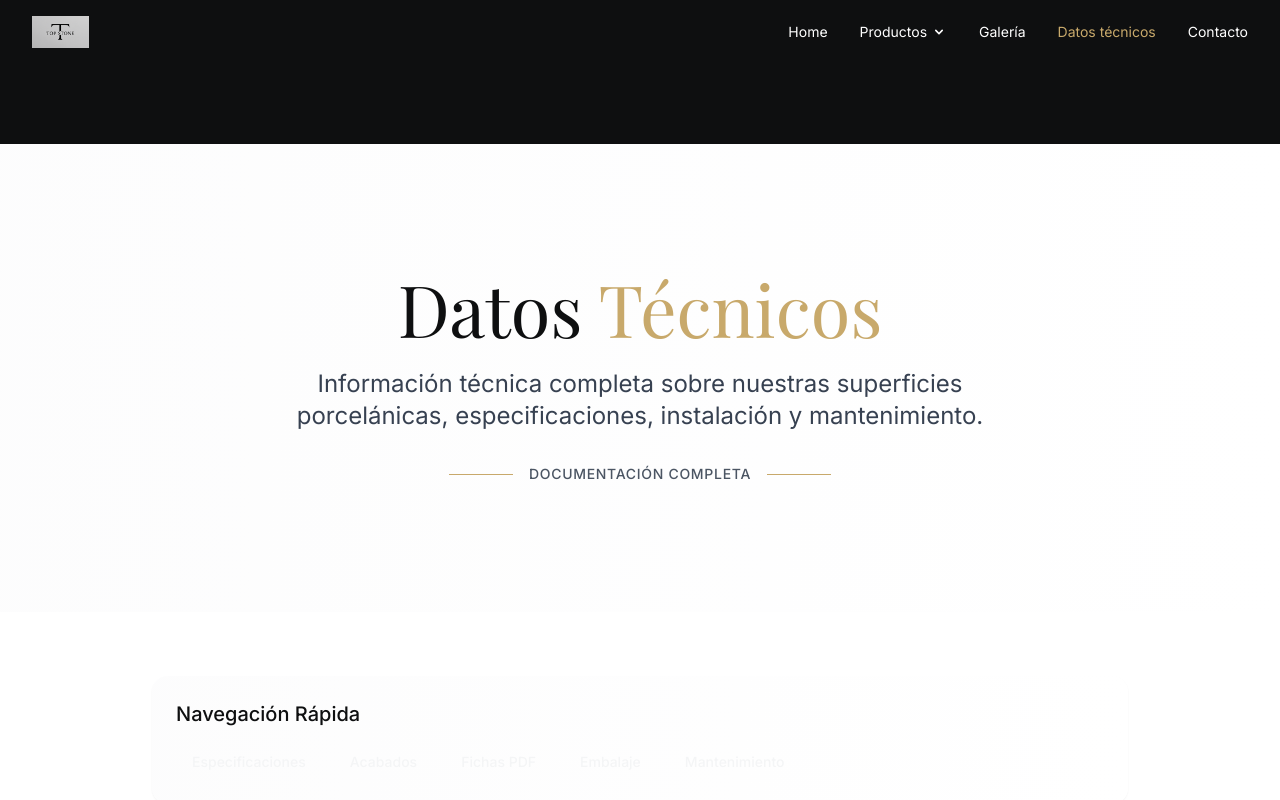
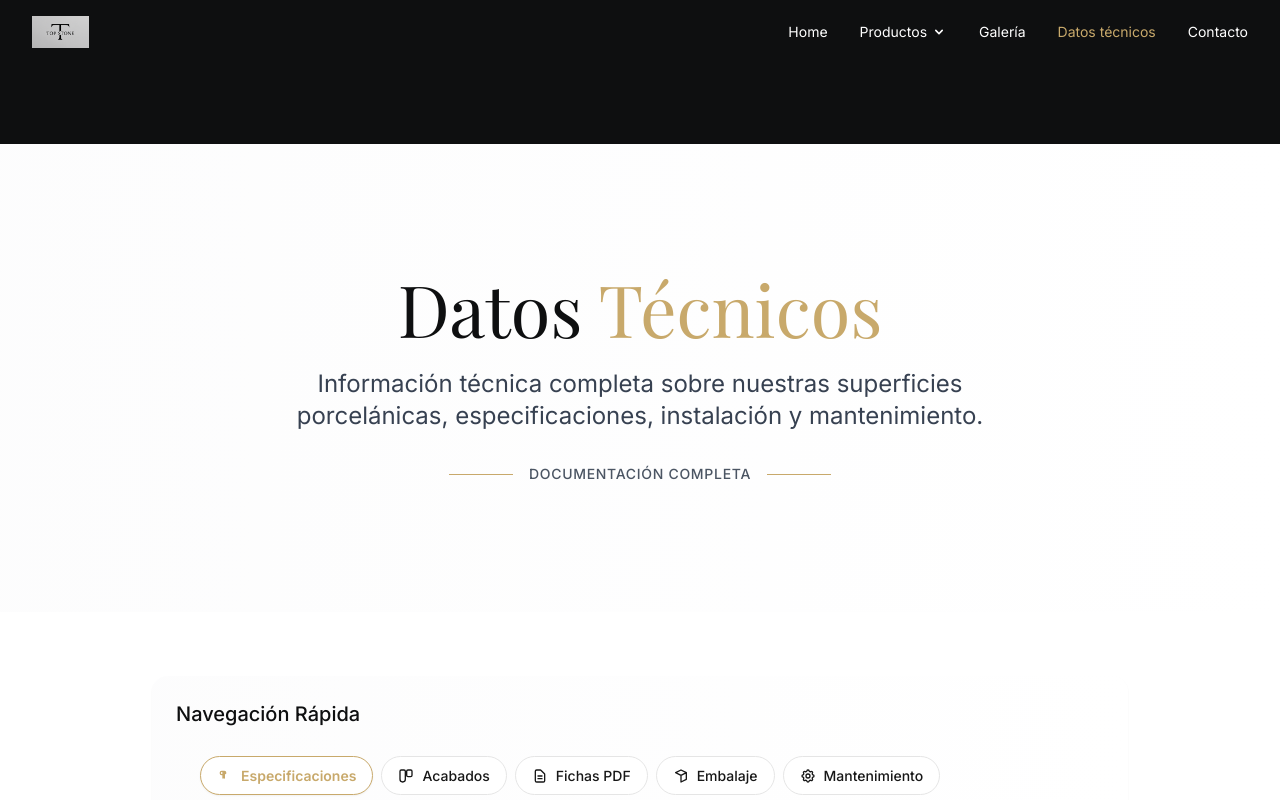
Before and after one commit to xsantcastx/creadevents, an Angular app: page /datos-tecnicos in a window 1280 px wide. Shown: the top 800 px of the page. Built offline with nearby package versions, Linux system fonts and the light colour scheme; a web font is replaced by a local one.

Commit message:
finished

```diff
--- a/src/app/pages/datos-tecnicos/datos-tecnicos.page.html
+++ b/src/app/pages/datos-tecnicos/datos-tecnicos.page.html
@@ -24,53 +24,69 @@
   <section class="py-16 bg-white min-h-screen">
     <div class="max-w-5xl mx-auto px-6">
 
-      <!-- Quick Navigation -->
+      <!-- Quick Navigation with Enhanced Pills -->
       <div class="mb-12 bg-gradient-to-r from-ts-paper to-white rounded-2xl p-6 shadow-sm">
         <h2 class="text-xl font-medium text-ts-bg mb-4">Navegación Rápida</h2>
-        <div class="flex flex-wrap gap-3">
+        <div class="subnav p-0">
           <button
             (click)="openAccordionExclusive('especificaciones')"
             [class]="{
-              'bg-ts-accent text-ts-bg': acordeonesAbiertos['especificaciones'],
-              'bg-white text-ts-bg border border-gray-200 hover:bg-ts-accent hover:text-ts-bg': !acordeonesAbiertos['especificaciones']
+              'pill-active': acordeonesAbiertos['especificaciones'],
+              'pill-light': !acordeonesAbiertos['especificaciones']
             }"
-            class="px-4 py-2 rounded-lg text-sm font-medium transition-all duration-300 hover:scale-105">
+            class="pill">
+            <svg class="w-4 h-4" fill="none" stroke="currentColor" viewBox="0 0 24 24">
+              <path stroke-linecap="round" stroke-linejoin="round" stroke-width="2" d="M9 5H7a2 2 0 00-2 2v1a2 2 0 002 2h2m0 0h2a2 2 0 012-2V7a2 2 0 00-2-2H9m0 0v10m0-10h2v10"></path>
+            </svg>
             Especificaciones
           </button>
           <button
             (click)="openAccordionExclusive('acabados')"
             [class]="{
-              'bg-ts-accent text-ts-bg': acordeonesAbiertos['acabados'],
-              'bg-white text-ts-bg border border-gray-200 hover:bg-ts-accent hover:text-ts-bg': !acordeonesAbiertos['acabados']
+              'pill-active': acordeonesAbiertos['acabados'],
+              'pill-light': !acordeonesAbiertos['acabados']
             }"
-            class="px-4 py-2 rounded-lg text-sm font-medium transition-all duration-300 hover:scale-105">
+            class="pill">
+            <svg class="w-4 h-4" fill="none" stroke="currentColor" viewBox="0 0 24 24">
+              <path stroke-linecap="round" stroke-linejoin="round" stroke-width="2" d="M7 21a4 4 0 01-4-4V5a2 2 0 012-2h4a2 2 0 012 2v12a4 4 0 01-4 4zM21 5a2 2 0 00-2-2h-4a2 2 0 00-2 2v6a2 2 0 002 2h4a2 2 0 002-2V5z"></path>
+            </svg>
             Acabados
           </button>
           <button
             (click)="openAccordionExclusive('fichas')"
             [class]="{
-              'bg-ts-accent text-ts-bg': acordeonesAbiertos['fichas'],
-              'bg-white text-ts-bg border border-gray-200 hover:bg-ts-accent hover:text-ts-bg': !acordeonesAbiertos['fichas']
+              'pill-active': acordeonesAbiertos['fichas'],
+              'pill-light': !acordeonesAbiertos['fichas']
             }"
-            class="px-4 py-2 rounded-lg text-sm font-medium transition-all duration-300 hover:scale-105">
+            class="pill">
+            <svg class="w-4 h-4" fill="none" stroke="currentColor" viewBox="0 0 24 24">
+              <path stroke-linecap="round" stroke-linejoin="round" stroke-width="2" d="M9 12h6m-6 4h6m2 5H7a2 2 0 01-2-2V5a2 2 0 012-2h5.586a1 1 0 01.707.293l5.414 5.414a1 1 0 01.293.707V19a2 2 0 01-2 2z"></path>
+            </svg>
             Fichas PDF
           </button>
           <button
             (click)="openAccordionExclusive('packing')"
             [class]="{
-              'bg-ts-accent text-ts-bg': acordeonesAbiertos['packing'],
-              'bg-white text-ts-bg border border-gray-200 hover:bg-ts-accent hover:text-ts-bg': !acordeonesAbiertos['packing']
+              'pill-active': acordeonesAbiertos['packing'],
+              'pill-light': !acordeonesAbiertos['packing']
             }"
-            class="px-4 py-2 rounded-lg text-sm font-medium transition-all duration-300 hover:scale-105">
+            class="pill">
+            <svg class="w-4 h-4" fill="none" stroke="currentColor" viewBox="0 0 24 24">
+              <path stroke-linecap="round" stroke-linejoin="round" stroke-width="2" d="M20 7l-8-4-8 4m16 0l-8 4m8-4v10l-8 4m0-10L4 7m8 4v10"></path>
+            </svg>
             Embalaje
           </button>
           <button
             (click)="openAccordionExclusive('mantenimiento')"
             [class]="{
-              'bg-ts-accent text-ts-bg': acordeonesAbiertos['mantenimiento'],
-              'bg-white text-ts-bg border border-gray-200 hover:bg-ts-accent hover:text-ts-bg': !acordeonesAbiertos['mantenimiento']
+              'pill-active': acordeonesAbiertos['mantenimiento'],
+              'pill-light': !acordeonesAbiertos['mantenimiento']
             }"
-            class="px-4 py-2 rounded-lg text-sm font-medium transition-all duration-300 hover:scale-105">
+            class="pill">
+            <svg class="w-4 h-4" fill="none" stroke="currentColor" viewBox="0 0 24 24">
+              <path stroke-linecap="round" stroke-linejoin="round" stroke-width="2" d="M10.325 4.317c.426-1.756 2.924-1.756 3.35 0a1.724 1.724 0 002.573 1.066c1.543-.94 3.31.826 2.37 2.37a1.724 1.724 0 001.065 2.572c1.756.426 1.756 2.924 0 3.35a1.724 1.724 0 00-1.066 2.573c.94 1.543-.826 3.31-2.37 2.37a1.724 1.724 0 00-2.572 1.065c-.426 1.756-2.924 1.756-3.35 0a1.724 1.724 0 00-2.573-1.066c-1.543.94-3.31-.826-2.37-2.37a1.724 1.724 0 00-1.065-2.572c-1.756-.426-1.756-2.924 0-3.35a1.724 1.724 0 001.066-2.573c-.94-1.543.826-3.31 2.37-2.37.996.608 2.296.07 2.572-1.065z"></path>
+              <path stroke-linecap="round" stroke-linejoin="round" stroke-width="2" d="M15 12a3 3 0 11-6 0 3 3 0 016 0z"></path>
+            </svg>
             Mantenimiento
           </button>
         </div>
--- a/src/app/pages/galeria/galeria.page.html
+++ b/src/app/pages/galeria/galeria.page.html
@@ -19,33 +19,33 @@
   </div>
 </section>
 
-<!-- Enhanced Category Filters -->
-<section class="py-12 bg-white border-b border-gray-100">
-  <div class="max-w-7xl mx-auto px-6">
-    <div class="flex flex-wrap justify-center gap-3 mb-8">
-      <!-- All Categories Button -->
+<!-- Enhanced Category Filters with Pill Components -->
+<section class="py-8 bg-white/50 backdrop-blur-sm border-b border-gray-100">
+  <div class="max-w-7xl mx-auto">
+    <div class="subnav justify-center">
+      <!-- All Categories Pill -->
       <button
         (click)="filtrarPorCategoria('todos')"
         [class]="{
-          'bg-ts-accent text-ts-bg shadow-lg': categoriaActiva === 'todos',
-          'bg-white text-gray-700 hover:bg-ts-accent hover:text-ts-bg border border-gray-200': categoriaActiva !== 'todos'
+          'pill-active': categoriaActiva === 'todos',
+          'pill-light': categoriaActiva !== 'todos'
         }"
-        class="px-6 py-3 rounded-full font-medium transition-all duration-300 transform hover:scale-105">
+        class="pill">
         <span>Todos</span>
-        <span class="ml-2 text-xs opacity-75">({{getCategoryCount('todos')}})</span>
+        <span class="text-xs opacity-75 ml-1">({{getCategoryCount('todos')}})</span>
       </button>
 
-      <!-- Category Buttons -->
+      <!-- Category Pills -->
       @for (categoria of categorias; track categoria.slug) {
         <button
           (click)="filtrarPorCategoria(categoria.slug)"
           [class]="{
-            'bg-ts-accent text-ts-bg shadow-lg': categoriaActiva === categoria.slug,
-            'bg-white text-gray-700 hover:bg-ts-accent hover:text-ts-bg border border-gray-200': categoriaActiva !== categoria.slug
+            'pill-active': categoriaActiva === categoria.slug,
+            'pill-light': categoriaActiva !== categoria.slug
           }"
-          class="px-6 py-3 rounded-full font-medium transition-all duration-300 transform hover:scale-105">
+          class="pill">
           <span>{{categoria.titulo}}</span>
-          <span class="ml-2 text-xs opacity-75">({{getCategoryCount(categoria.slug)}})</span>
+          <span class="text-xs opacity-75 ml-1">({{getCategoryCount(categoria.slug)}})</span>
         </button>
       }
     </div>
--- a/src/styles.scss
+++ b/src/styles.scss
@@ -1,6 +1,88 @@
 @use 'tailwindcss/base';
 @use 'tailwindcss/components';
 @use 'tailwindcss/utilities';
+
+/* Component utilities for pill and navigation */
+.pill {
+  display: inline-flex;
+  align-items: center;
+  gap: 0.5rem;
+  padding: 0.5rem 1rem;
+  border-radius: 9999px;
+  font-size: 0.875rem;
+  font-weight: 500;
+  border: 1px solid;
+  transition: all 0.2s ease-out;
+  cursor: pointer;
+  text-decoration: none;
+}
+
+.pill-light {
+  background-color: rgba(255, 255, 255, 0.9);
+  color: rgb(23 23 23);
+  border-color: rgb(229 229 229);
+  backdrop-filter: blur(8px);
+}
+
+.pill-light:hover {
+  background-color: rgb(255 255 255);
+  box-shadow: 0 1px 2px 0 rgb(0 0 0 / 0.05);
+}
+
+.pill-dark {
+  background-color: rgba(0, 0, 0, 0.5);
+  color: rgb(255 255 255);
+  border-color: rgba(255, 255, 255, 0.2);
+  backdrop-filter: blur(8px);
+}
+
+.pill-dark:hover {
+  background-color: rgba(0, 0, 0, 0.7);
+}
+
+.pill-active {
+  border-color: var(--ts-accent);
+  color: var(--ts-accent);
+  background-color: rgb(255 255 255);
+  box-shadow: 0 1px 2px 0 rgb(0 0 0 / 0.05);
+  font-weight: 600;
+}
+
+.subnav {
+  position: sticky;
+  top: 4rem;
+  z-index: 40;
+  display: flex;
+  flex-wrap: wrap;
+  gap: 0.5rem;
+  align-items: center;
+  padding: 0.75rem 1.5rem;
+}
+
+.pill:focus-visible {
+  outline: none;
+  box-shadow: 0 0 0 2px var(--ts-accent), 0 0 0 4px rgba(200, 169, 107, 0.2);
+}
+
+.nav-link {
+  transition: color 0.2s ease-out;
+  text-decoration: none;
+}
+
+.nav-link:hover {
+  color: var(--ts-accent);
+}
+
+.nav-link:focus-visible {
+  outline: none;
+  box-shadow: 0 0 0 2px var(--ts-accent);
+  border-radius: 0.125rem;
+}
+
+.nav-link-active {
+  color: var(--ts-accent);
+  font-weight: 500;
+}
 
 :root {
   --ts-bg: #0E0F10;
```
Also changed, not shown: src/app/core/components/header/header.component.html (+16 -14 lines), 1 other file (tests, documents, lock files or other folders).
